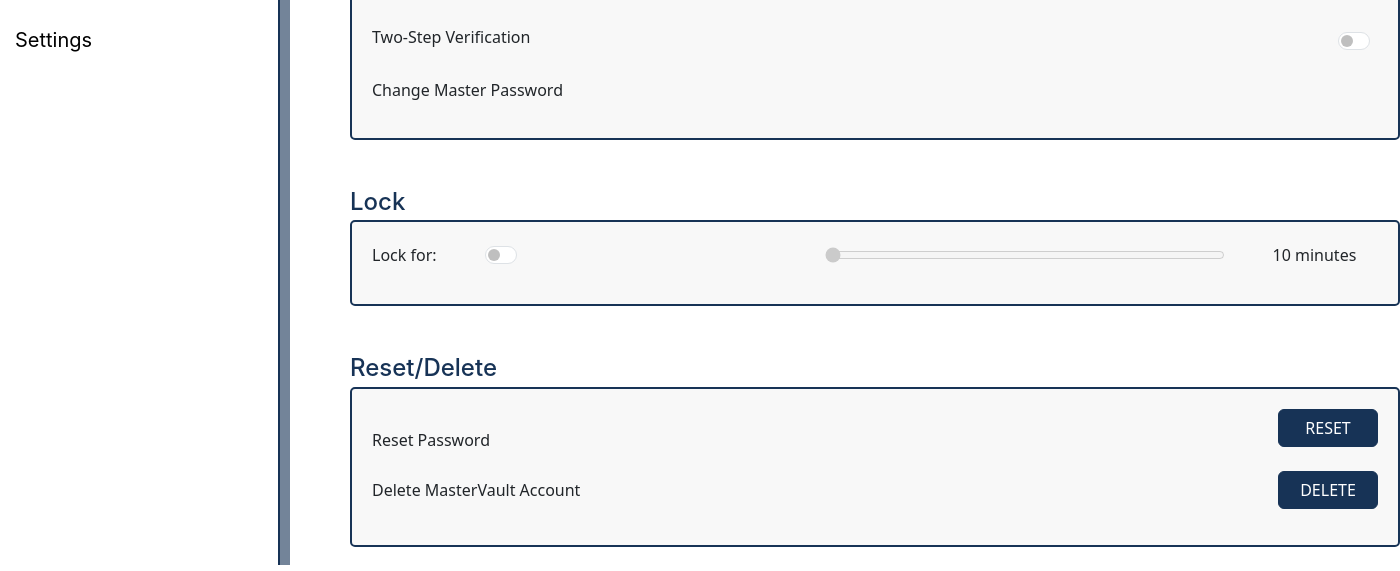
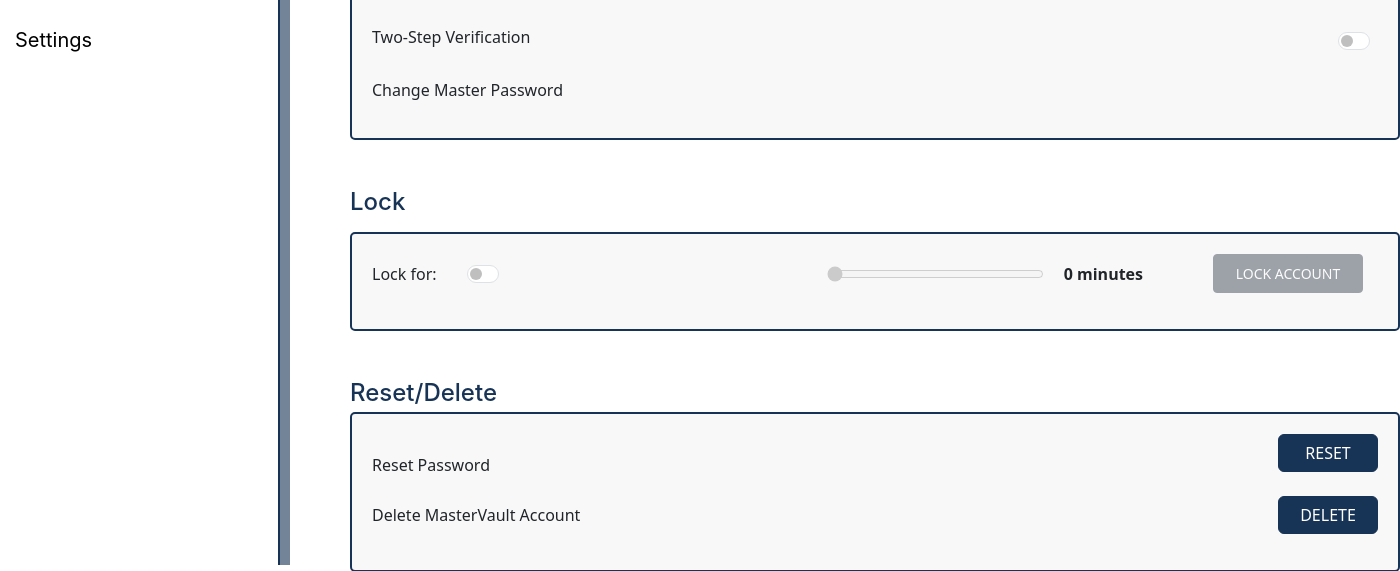
Before and after one commit to SmurfPJ/205.2-MasterVault, a Flask app: page /settings in a window 1400 px wide. Shown: the part 531-1102 px from the top of the page. Run offline with Flask 3, Linux system fonts and the light colour scheme.

Commit message:
1) added in working lock UI with stored lock state, timestamp and duration in csv.

```diff
--- a/app.py
+++ b/app.py
@@ -1,14 +1,16 @@
 from flask import Flask, render_template, request, redirect, url_for, session, flash, jsonify
-import random, string, csv, os, datetime
+import random, string, csv, os
 from forms import RegistrationForm, LoginForm
 from flask_mail import Mail, Message
 from dotenv import load_dotenv
+from datetime import datetime
+import datetime
 
 
 
 
 
-#Database paths
+# Database paths
 writeToLogin = open('loginInfo', 'w')
 
 app = Flask(__name__)
@@ -40,7 +42,7 @@ def generate_password(keyword, length, use_numbers, use_symbols):
     if length < len(keyword):
         return ""
 
-    # Add random characters to the keyword until the desired length is reached
+    # Add random characters to the keyword until desired length is reached
     while len(keyword) < length:
         keyword += random.choice(characters)
 
@@ -156,8 +158,8 @@ def login():
                 csvreader = csv.reader(file)
                 for account in csvreader:
                     # Ensure account has enough fields
-                    padded_account = account + [None] * (6 - len(account))
-                    username, account_email, dob, account_password, _2fa_status, master_password_set = padded_account
+                    padded_account = account + [None] * (9 - len(account))
+                    username, account_email, dob, account_password, _2fa_status, master_password_set, lock_state, lock_duration, lock_timestamp = padded_account
 
                     if email == account_email and password == account_password:
                         if request.is_json:
@@ -168,11 +170,11 @@ def login():
                             session['username'] = username
                             session['email'] = email
 
-                            # Redirect based on master password setup
-                            if master_password_set != 'True':
+                            # Check if master password is set
+                            if not master_password_set or master_password_set.lower() == 'false':
                                 return redirect(url_for('master_password'))
-                            else:
-                                return redirect(url_for('settings'))
+
+                            return redirect(url_for('settings'))
 
         # Handle invalid email or password
         error_message = "Invalid email or password"
@@ -364,6 +366,142 @@ def verify_2fa():
     else:
         return jsonify({'message': 'Invalid or expired PIN'}), 400
 
+
+@app.route('/lock_account', methods=['POST'])
+def lock_account():
+    data = request.get_json()
+    email = session.get('email')
+    lock_duration = data.get('lockDuration')
+    success = lock_account_in_csv(email, lock_duration)  # function to lock the account
+
+    if success:
+        # Store lock state in the session
+        session['lock_state'] = 'locked'
+        session['unlock_time'] = datetime.datetime.now() + datetime.timedelta(minutes=int(lock_duration))
+        return jsonify({'status': 'success', 'message': 'Account locked'})
+    else:
+        return jsonify({'status': 'error', 'message': 'Failed to lock account'})
+
+
+@app.route('/check_lock', methods=['GET'])
+def check_lock():
+    email = session.get('email')
+    lock_state, unlock_timestamp = get_lock_state_from_csv(email)
+    current_time = datetime.now()
+
+    # Check if there's an unlock timestamp and convert it to a datetime object
+    if unlock_timestamp:
+        unlock_time = datetime.strptime(unlock_timestamp, '%Y-%m-%d %H:%M:%S')
+    else:
+        unlock_time = None
+
+    if lock_state == 'Locked' and unlock_time and current_time < unlock_time:
+        return jsonify({'locked': True, 'unlock_time': unlock_time.strftime('%Y-%m-%d %H:%M:%S')})
+    else:
+        update_lock_state_in_csv(email, 'Unlocked')
+        return jsonify({'locked': False})
+
+def get_lock_state_from_csv(email):
+    with open('loginInfo.csv', 'r', newline='') as file:
+        csvreader = csv.reader(file)
+        for row in csvreader:
+            if row and row[1] == email:
+                return row[6], row[7]  # Return the lock state and lock duration
+    return 'Unlocked', 'empty'  # Default to 'Unlocked' if not found
+
+def update_lock_state_in_csv(email, lock_state, lock_duration='empty', timestamp='empty'):
+    data = []
+    updated = False
+    with open('loginInfo.csv', 'r', newline='') as file:
+        csvreader = csv.reader(file)
+        for row in csvreader:
+            if row and row[1] == email:
+                row[6] = lock_state
+                row[7] = lock_duration
+                row[8] = timestamp
+                updated = True
+            data.append(row)
+
+    if updated:
+        with open('loginInfo.csv', 'w', newline='') as file:
+            csvwriter = csv.writer(file)
+            csvwriter.writerows(data)
+    return updated
+
+
+
+@app.route('/unlock_account', methods=['POST'])
+def unlock_account():
+    data = request.get_json()
+    email = session.get('email')  # assuming you store email in session upon login
+    master_password = data.get('master_password')
+
+    # check master password and update lock status in CSV
+    success = verify_and_unlock_account(email, master_password)
+
+    if success:
+        # Clear lock state from the session
+        session.pop('lock_state', None)
+        session.pop('unlock_time', None)
+        return jsonify({'status': 'success', 'message': 'Account unlocked'})
+    else:
+        return jsonify({'status': 'error', 'message': 'Incorrect master password'}), 401
+
+
+def verify_and_unlock_account(email, master_password):
+    data = []
+    unlocked = False
+
+    with open('loginInfo.csv', 'r', newline='') as file:
+        csvreader = csv.reader(file)
+        for row in csvreader:
+            if row and row[1] == email:
+
+                if row[5] == master_password:
+                    unlocked = True
+                    row[6] = 'Unlocked'
+                    row[7] = 'empty'     # Set lock duration to 'empty'
+                    row[8] = 'empty'     # Set lock timestamp to 'empty'
+            data.append(row)
+
+    # Rewrite the CSV file with the updated data
+    if unlocked:
+        with open('loginInfo.csv', 'w', newline='') as file:
+            csvwriter = csv.writer(file)
+            csvwriter.writerows(data)
+
+    return unlocked
+
+
+
+def lock_account_in_csv(email, lock_duration):
+    data = []
+    locked = False
+    lock_duration_in_minutes = int(lock_duration) * 10  # Convert lock duration to minutes
+
+    with open('loginInfo.csv', 'r', newline='') as file:
+        csvreader = csv.reader(file)
+        for row in csvreader:
+            if row and row[1] == email:
+                locked = True
+                current_timestamp = datetime.datetime.now().strftime('%Y-%m-%d %H:%M:%S')
+                if len(row) >= 9:  # Check if row has enough elements
+                    row[6] = 'Locked'
+                    row[7] = str(lock_duration_in_minutes)
+                    row[8] = current_timestamp
+                else:
+
+                    row += ['Locked', str(lock_duration_in_minutes), current_timestamp]
+            data.append(row)
+
+    # Rewrite the CSV file with the updated data
+    if locked:
+        with open('loginInfo.csv', 'w', newline='') as file:
+            csvwriter = csv.writer(file)
+            csvwriter.writerows(data)
+
+    return locked
+
 @app.route('/passwordList', methods=['GET'])
 def passwordList():
     return render_template('passwordList.html')
--- a/loginInfo.csv
+++ b/loginInfo.csv
@@ -1,5 +1,5 @@
-Username,Email,DOB,Password,2FA,MasterPassword
+Username,Email,DOB,Password,2FA,MasterPassword,LockStatus,LockDuration(min),LockTime
 example,example@email.com,2004-02-17,example
-nickichoo,nicki9656@gmail.com,1999-06-13,9289,Enabled
 johnsnow,john@gmail.com,1933-09-02,12121,Disabled
-peterlee,peter@hotmail.com,1980-07-14,1234,empty,8888
+peterlee,peter@hotmail.com,1980-08-13,12123,Disabled,8091,Unlocked,empty,empty
+nickichoo,nicki9656@gmail.com,1999-06-13,12123,Enabled,8091,Unlocked,empty,empty
--- a/static/script.js
+++ b/static/script.js
@@ -1,21 +1,208 @@
-//Delete Account
+// Define global interval variable for the countdown
+let timerInterval = null;
+
 document.addEventListener('DOMContentLoaded', function() {
-    document.getElementById('deleteAccountBtn').addEventListener('click', function() {
-        if (confirm('Are you sure you want to delete your account? This cannot be undone.')) {
-            fetch('http://127.0.0.1:5000/delete_account', {
+  // Retrieve lock state from local storage
+  const savedLockState = localStorage.getItem('lockState');
+  const savedUnlockTime = localStorage.getItem('unlockTime');
+
+  // Define all the UI elements
+  const lockSwitch = document.getElementById('lockSwitch');
+  const lockRange = document.getElementById('lockRange');
+  const lockRangeLabel = document.getElementById('lockRangeLabel');
+  const unlockForm = document.getElementById('unlockForm');
+  const toggleLockBtn = document.getElementById('toggleLockBtn');
+  const masterPasswordInput = document.getElementById('masterPasswordInput');
+  const toggleLockVisibilityBtn = document.getElementById('toggleLockVisibilityBtn');
+  const toggleLockVisibilityIcon = document.getElementById('toggleLockVisibilityIcon');
+
+  // Initialize the lock range label and button disabled state
+  updateRangeLabel();
+  lockRange.addEventListener('input', updateRangeLabel);
+
+  // Check if we have a saved lock state and unlock time
+  if (savedLockState === 'locked' && savedUnlockTime && new Date(savedUnlockTime) > new Date()) {
+    lockSwitch.checked = true;
+    lockRange.disabled = true;
+    toggleLockBtn.disabled = false;
+    toggleLockBtn.textContent = 'UNLOCK ACCOUNT';
+    unlockForm.style.display = 'none';
+    startCountdown(new Date(savedUnlockTime) - new Date());
+  } else {
+    resetLockUI();
+  }
+
+  // Event listener for the lock switch
+  lockSwitch.addEventListener('change', function() {
+    lockRange.disabled = !this.checked;
+    toggleLockBtn.disabled = !this.checked;
+    if (!this.checked) {
+      toggleLockBtn.textContent = 'LOCK ACCOUNT';
+      unlockForm.style.display = 'none';
+      localStorage.removeItem('lockState');
+      localStorage.removeItem('unlockTime');
+      if (timerInterval) {
+        clearInterval(timerInterval);
+        timerInterval = null;
+      }
+    }
+  });
+
+  // Event listener for the lock/unlock button
+  toggleLockBtn.addEventListener('click', function() {
+    if (this.textContent.trim() === 'LOCK ACCOUNT') {
+      const lockDuration = lockRange.value * 10; // Convert to minutes
+      lockAccount(lockDuration);
+    } else {
+      // Attempt to unlock the account
+      unlockForm.style.display = unlockForm.style.display === 'none' ? 'block' : 'none';
+      this.textContent = unlockForm.style.display === 'block' ? 'CANCEL UNLOCK' : 'LOCK ACCOUNT';
+    }
+  });
+
+  // Event listener for unlocking the account
+  masterPasswordInput.addEventListener('keydown', function(event) {
+    if (event.key === 'Enter') {
+      unlockAccount();
+    }
+  });
+
+  // Event listener for the toggle visibility button
+  toggleLockVisibilityBtn.addEventListener('click', function() {
+    const type = masterPasswordInput.getAttribute('type') === 'password' ? 'text' : 'password';
+    masterPasswordInput.setAttribute('type', type);
+    toggleLockVisibilityIcon.classList.toggle('bi-eye-slash');
+    toggleLockVisibilityIcon.classList.toggle('bi-eye');
+  });
+});
+
+function updateRangeLabel() {
+  const rangeValue = lockRange.value;
+  lockRangeLabel.innerText = rangeValue * 10 + ' minutes'; // Assuming each step of the slider is 10 minutes
+}
+
+function lockAccount(duration) {
+  const lockTime = new Date();
+  const unlockTime = new Date(lockTime.getTime() + duration * 60000);
+
+  fetch('/lock_account', {
     method: 'POST',
+    headers: { 'Content-Type': 'application/json' },
+    body: JSON.stringify({ lockDuration: duration })
   })
   .then(response => response.json())
   .then(data => {
+    if (data.status === 'success') {
+        alert('Account Locked Successfully');
+
+      // Save the lock state and unlock time in local storage
+      localStorage.setItem('lockState', 'locked');
+      localStorage.setItem('unlockTime', unlockTime.toISOString());
+
+      // Start the countdown
+      startCountdown(duration * 60000);
+      toggleLockBtn.textContent = 'UNLOCK ACCOUNT';
+      lockSwitch.disabled = true;
+      lockRange.disabled = true;
+    } else {
       alert(data.message);
-                if (data.success) {
-                    window.location.href = '/login';
+    }
+  })
+  .catch(error => console.error('Error:', error));
+
+
+  // Here you would also send the lock state to the server
+  startCountdown(duration * 60000); // Pass milliseconds to startCountdown
+  toggleLockBtn.textContent = 'UNLOCK ACCOUNT';
+  lockSwitch.disabled = true;
+  lockRange.disabled = true;
+}
+
+function unlockAccount() {
+  const masterPassword = masterPasswordInput.value;
+  fetch('/unlock_account', {
+    method: 'POST',
+    headers: { 'Content-Type': 'application/json' },
+    body: JSON.stringify({ master_password: masterPassword })
+  })
+  .then(response => response.json())
+  .then(data => {
+    if (data.status === 'success') {
+        alert('Account Unlocked Successfully');
+
+      // Stop the countdown timer
+      stopCountdown();
+
+      // Reset lock state in local storage
+      localStorage.removeItem('lockState');
+      localStorage.removeItem('unlockTime');
+
+      // Reset the UI
+      resetLockUI();
+    } else {
+      alert('Failed to unlock account: ' + data.message);
     }
   })
   .catch(error => console.error('Error:', error));
 }
-    });
-});
+
+function stopCountdown() {
+  clearInterval(timerInterval);
+  timerInterval = null; // Reset the timerInterval variable
+  lockRangeLabel.innerText = '0 minutes';
+}
+
+
+  resetLockUI(); // Reset the UI elements related to locking
+
+
+function startCountdown(durationInMilliseconds) {
+  const endTime = Date.now() + durationInMilliseconds;
+  timerInterval = setInterval(() => {
+    const remainingTime = endTime - Date.now();
+    if (remainingTime <= 0) {
+      clearInterval(timerInterval);
+      resetLockUI(); // Unlock the UI when countdown ends
+    } else {
+      const minutes = Math.floor(remainingTime / 60000);
+      const seconds = Math.floor((remainingTime % 60000) / 1000);
+      lockRangeLabel.innerText = `${minutes}:${seconds.toString().padStart(2, '0')} minutes left`;
+    }
+  }, 1000);
+}
+
+function resetLockUI() {
+  const lockSwitch = document.getElementById('lockSwitch');
+  const lockRange = document.getElementById('lockRange');
+  const lockRangeLabel = document.getElementById('lockRangeLabel');
+  const toggleLockBtn = document.getElementById('toggleLockBtn');
+  const unlockForm = document.getElementById('unlockForm');
+
+  lockSwitch.checked = false;
+  lockSwitch.disabled = false;
+  lockRange.value = 0;
+  lockRange.disabled = true;
+  updateRangeLabel();
+  toggleLockBtn.textContent = 'LOCK ACCOUNT';
+  toggleLockBtn.disabled = true;
+  unlockForm.style.display = 'none';
+  if (timerInterval) {
+    clearInterval(timerInterval);
+    timerInterval = null;
+  }
+}
+
+
+
+
+
+
+
+
+
+
+
+
 
 
 
@@ -264,16 +451,8 @@ function checkMasterPasswordMatch() {
     }
 }
 
-function updateRangeLabel() {
-    var rangeValue = document.getElementById('lockRange').value;
-    document.getElementById('lockRangeLabel').innerText = rangeValue * 10 + ' minutes';
-}
 
-function toggleSlider() {
-    var lockSwitch = document.getElementById('lockSwitch').checked;
-    var lockRange = document.getElementById('lockRange');
-    lockRange.disabled = !lockSwitch;
-}
+
 
 
 //generate passwords
--- a/static/style.css
+++ b/static/style.css
@@ -283,9 +283,63 @@ font-family: Inter, sans-serif;
     color: #173356
 }
 
-.lockSlider{
-    margin-right: 500px;
+
+
+#countdownTimer {
+    margin-top: 10px;
+    color: red;
+    font-weight: bold;
 }
+
+.lock-container {
+    display: flex;
+    align-items: center;
+    justify-content: flex-start;
+    gap: 20px; /* Adjusts space between items */
+    padding-right: 15px; /* Right padding for the whole container */
+}
+
+.lock-label {
+    margin-right: 10px; /* Space after the label */
+    white-space: nowrap; /* Prevent the text from wrapping */
+}
+
+#lockRange {
+    width: 300px;
+}
+
+#lockRangeLabel {
+    margin-right: 50px;
+    white-space: nowrap;
+    font-weight: bold;
+}
+
+#toggleLockBtn {
+    padding: 0.375rem 0.75rem;
+    white-space: nowrap; /* Keep the text on a single line */
+    width: auto; /* Adjust the width to content */
+    min-width: 150px;
+    text-align: center;
+    text-transform: uppercase;
+}
+
+.unlock-form {
+    display: flex;
+    align-items: center;
+    gap: 0.5rem; /* Adjust the space between elements */
+}
+
+.input-short {
+    width: auto; /* Allows you to control the width */
+    flex-grow: 1; /* Allows the input to grow to fill the space */
+    max-width: 250px; /* Maximum width of the input field */
+}
+
+.disabled-feature {
+  pointer-events: none;
+  opacity: 0.5;
+}
+
 
 .btn-warning, .btn-danger {
     background-color: #173356;
--- a/templates/settings.html
+++ b/templates/settings.html
@@ -38,19 +38,34 @@
         </ul>
     </div>
 
-    <h4 class="section-title mb-1 ">Lock</h4>
+   <h4 class="section-title mb-3">Lock</h4>
 <div class="section-box mb-5">
     <ul class="list-unstyled">
-          <li class="d-flex align-items-center">
-            <span class="me-5">Lock for: </span>
-            <div class="form-check form-switch me-6">
+        <li>
+            <div class="d-flex justify-content-start align-items-center lock-container">
+    <span class="lock-label">Lock for:</span>
+    <div class="form-check form-switch">
         <input class="form-check-input" type="checkbox" id="lockSwitch" onchange="toggleSlider()">
     </div>
-            <input type="range" min="1" max="5" value="1" class="slider me-5" id="lockRange" oninput="updateRangeLabel()" disabled>
-            <span id="lockRangeLabel">10 minutes</span>
+    <input type="range" min="0" max="6" value="0" class="slider" id="lockRange" oninput="updateRangeLabel()" disabled>
+    <span id="lockRangeLabel">0 minutes</span>
+    <button id="toggleLockBtn" class="btn btn-secondary btn-sm" onclick="confirmLock()" disabled>LOCK ACCOUNT</button>
+</div>
+
+
+<div id="unlockForm" style="display: none;">
+    <input type="password" id="masterPasswordInput" placeholder="Enter Master Password" class="form-control input-short mb-2">
+    <button class="btn btn-primary btn-sm" onclick="unlockAccount()">UNLOCK</button>
+    <!-- Toggle visibility button -->
+    <button type="button" id="toggleLockVisibilityBtn" class="btn btn-outline-secondary btn-sm" onclick="toggleLockPasswordVisibility()">
+        <i id="toggleLockVisibilityIcon" class="bi bi-eye-slash" style="color: white"></i>
+    </button>
+</div>
         </li>
     </ul>
 </div>
+
+
 
     <h4 class="section-title mb-1">Reset/Delete</h4>
     <div class="section-box mb-5">
```
Lines whose indentation alone changed are shown as unchanged.
